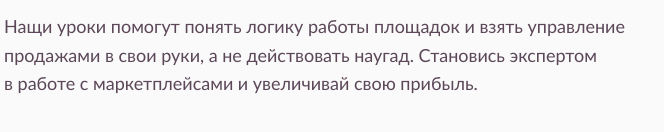
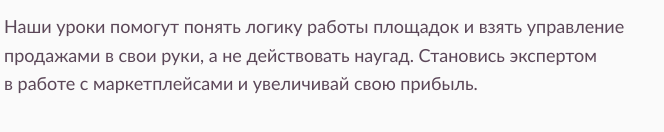
Before and after one commit to dr-uiux-design/stat4market_project, a website: page dist/index.html in a window 1280 px wide. Shown: the part 630-762 px from the top of the page, 51-715 px from the left. Drawn offline with Linux system fonts and the light colour scheme.

Commit message:
Update index.html

```diff
--- a/dist/index.html
+++ b/dist/index.html
@@ -124,7 +124,7 @@
         <p>Добро пожаловать в Академию. Это место для эффективного обучения, где мы рассказываем, как работают маркетплейсы и никогда
           не вдаёмся
           в теорию, которая не понадобится на практике.</p>
-        <p>Нащи уроки помогут понять логику работы площадок и взять управление продажами в свои руки, а не действовать наугад. Становись
+        <p>Наши уроки помогут понять логику работы площадок и взять управление продажами в свои руки, а не действовать наугад. Становись
           экспертом в работе с маркетплейсами и увеличивай свою прибыль.</p>
       </div>
     </div>
```
